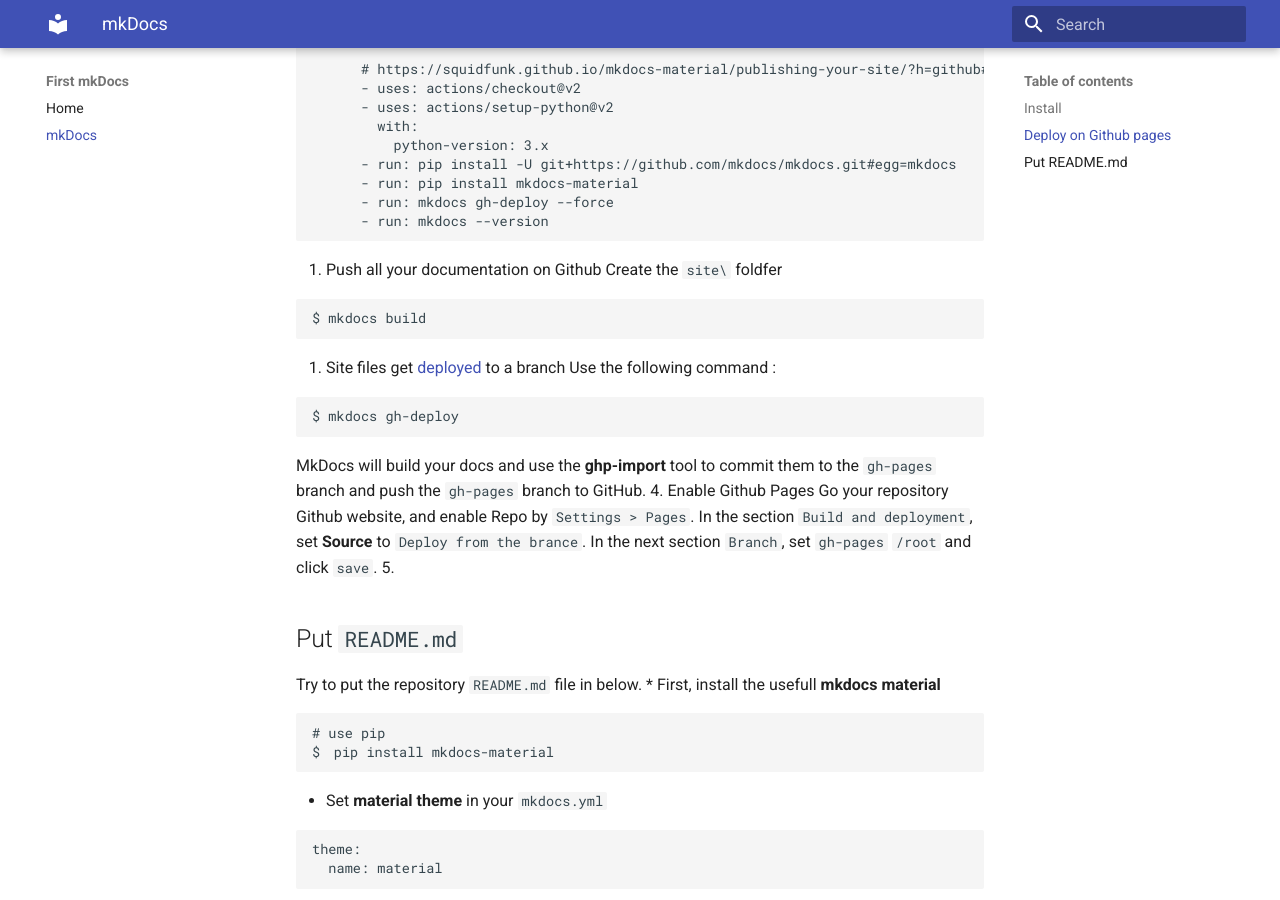
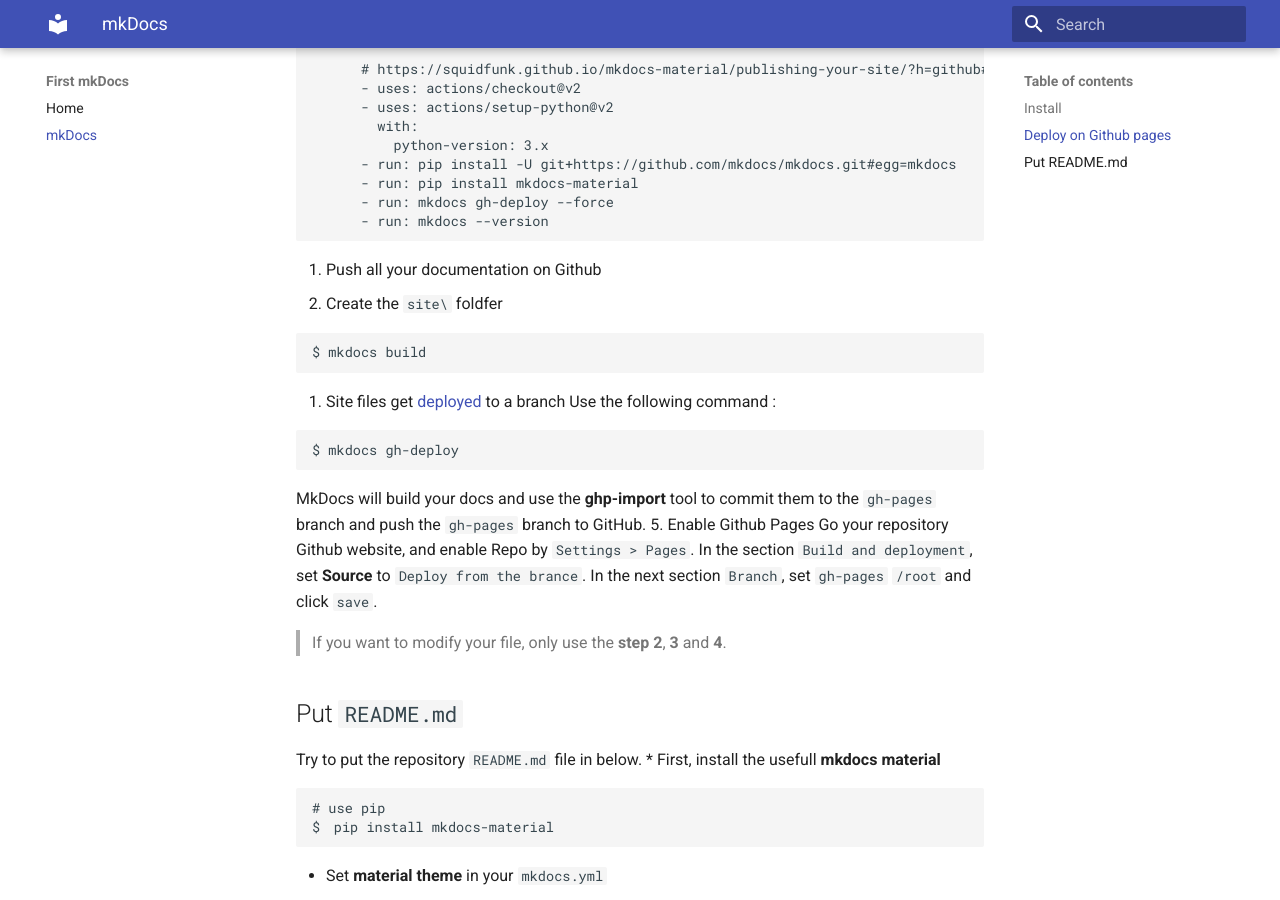
Before and after one commit to galletaHong/first_pipline_repo, an MkDocs documentation site: the page built from docs/mkDocs_deploy.md, in a window 1280 px wide and 900 px high, scrolled down 893 px. Built offline with MkDocs 1.6.1 and Material for MkDocs 9.7.7, drawn with Linux system fonts in a browser that asks for light colours.

Commit message:
Update mkDocs_deploy.md

````diff
--- a/docs/mkDocs_deploy.md
+++ b/docs/mkDocs_deploy.md
@@ -43,21 +43,22 @@
       - run: mkdocs --version
 ```
 2. Push all your documentation on Github
-Create the `site\` foldfer
+3. Create the `site\` foldfer
 ```
 $ mkdocs build
 ```
-3. Site files get [deployed](https://www.mkdocs.org/user-guide/deploying-your-docs/) to a branch
+4. Site files get [deployed](https://www.mkdocs.org/user-guide/deploying-your-docs/) to a branch
 Use the following command :
 ```
 $ mkdocs gh-deploy
 ```
 MkDocs will build your docs and use the **ghp-import** tool to commit them to the `gh-pages` branch and push the `gh-pages` branch to GitHub.
-4. Enable Github Pages
+5. Enable Github Pages
 Go your repository Github website, and enable Repo by `Settings > Pages`.
 In the section `Build and deployment`, set **Source** to `Deploy from the brance`.
 In the next section `Branch`, set `gh-pages` `/root` and click `save`.
-5.
+
+> If you want to modify your file, only use the **step 2**, **3** and **4**.
 
 
 ## Put `README.md`
````
